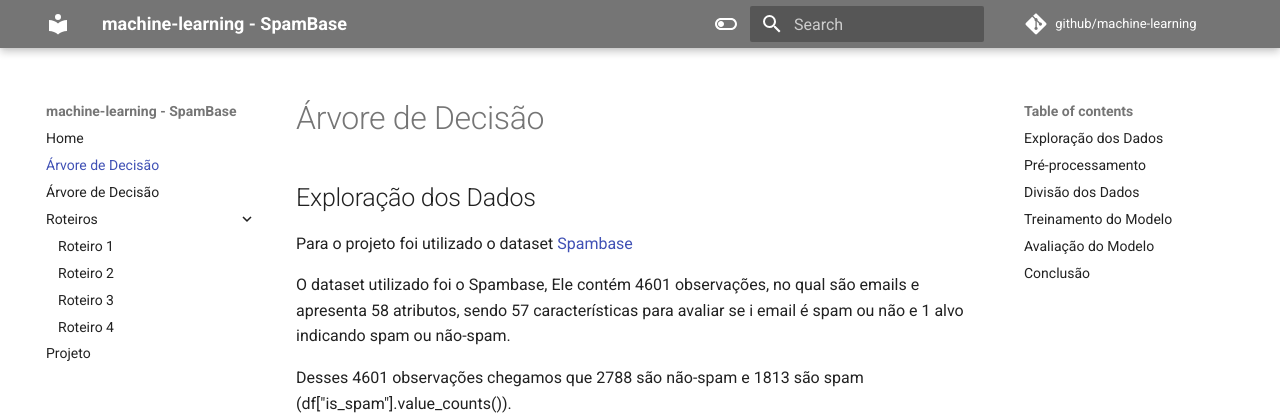
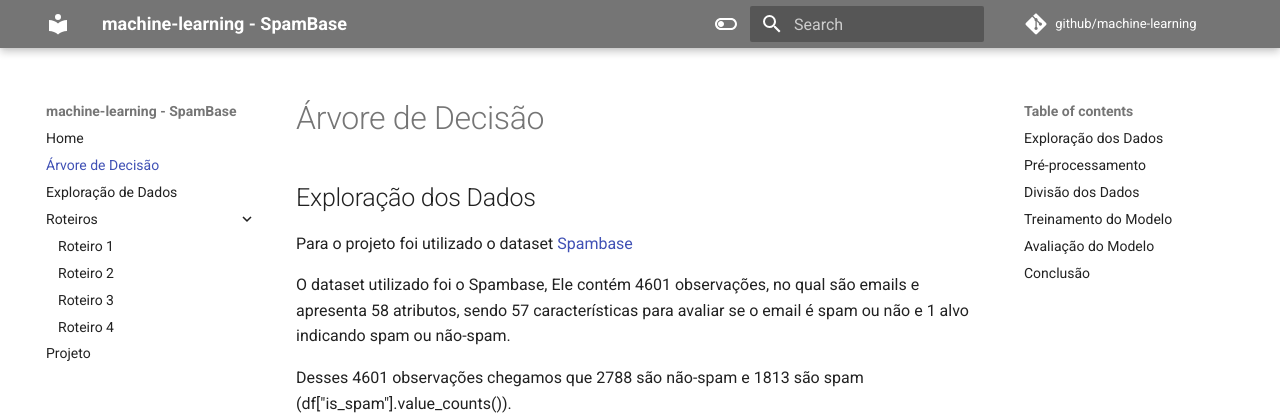
Before and after one commit to martimponzio/machine-learning, an MkDocs documentation site: the page built from docs/arvore-decisao/main.md, in a window 1280 px wide and 900 px high. Shown: the top 415 px of the window. Built offline with MkDocs 1.6.1 and Material for MkDocs 9.7.7, drawn with Linux system fonts in a browser that asks for light colours; comment, search, counter and statistics services are not loaded; some of the changed text lies outside the part shown.

Commit message:
mais + exploração

```diff
--- a/docs/arvore-decisao/exploração.py
+++ b/docs/arvore-decisao/exploração.py
@@ -4,6 +4,7 @@ df = pd.read_csv("source/spambase.csv", header=None)
 
 # exibe as 5 primeiras linhas do dataframe
 print("Dimensão:", df.shape)
+
 
 print(df.info())
 
--- a/docs/arvore-decisao/main.md
+++ b/docs/arvore-decisao/main.md
@@ -2,7 +2,7 @@
 
 Para o projeto foi utilizado o dataset [Spambase](https://archive.ics.uci.edu/dataset/94/spambase)
 
-O dataset utilizado foi o Spambase, Ele contém 4601 observações, no qual são emails e apresenta 58 atributos, sendo 57 características para avaliar se i email é spam ou não e 1 alvo indicando spam ou não-spam.
+O dataset utilizado foi o Spambase, Ele contém 4601 observações, no qual são emails e apresenta 58 atributos, sendo 57 características para avaliar se o email é spam ou não e 1 alvo indicando spam ou não-spam.
 
 Desses 4601 observações chegamos que 2788 são não-spam e 1813 são spam (df["is_spam"].value_counts()).
 
--- a/mkdocs.yml
+++ b/mkdocs.yml
@@ -134,7 +134,7 @@ extra_javascript:
 nav:
   - Home: index.md
   - Árvore de Decisão: ./arvore-decisao/main.md
-  - Árvore de Decisão: ./exploracao-dados/main.md
+  - Exploração de Dados: ./exploracao-dados/main.md
   - Roteiros:
     - Roteiro 1: ./roteiro1/main.md
     - Roteiro 2: ./roteiro2/main.md
```
Also changed, not shown: other parts of docs/arvore-decisao/main.md (+2 -0 lines).
